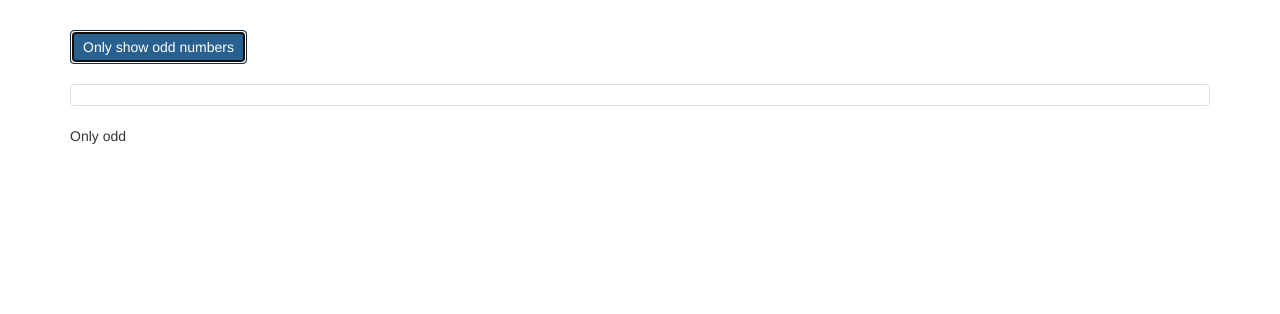
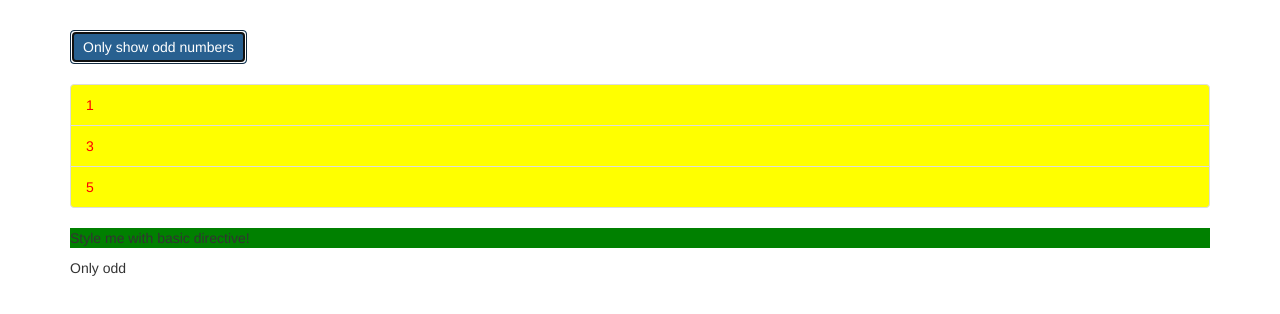
Before and after one commit to Netherwulf/angular-directive-training-app, an Angular app: page / in a window 1280 px wide. Both pictures are taken after a click on the button "Only show odd numbers". Shown: the top 314 px of the page. Built offline with nearby package versions, Linux system fonts and the light colour scheme.

Commit message:
Added basic attribute directive
Added basic attribute directive

```diff
--- a/src/app/app.component.css
+++ b/src/app/app.component.css
@@ -1,3 +1,7 @@
 .container {
   margin-top: 30px;
 }
+
+.odd {
+  color: red;
+}
--- a/src/app/app.component.html
+++ b/src/app/app.component.html
@@ -6,10 +6,24 @@
         (click)="onlyOdd = !onlyOdd">Only show odd numbers</button>
       <br><br>
       <ul class="list-group">
-        <li
-          class="list-group-item">
-        </li>
+        <div *ngIf="onlyOdd">
+          <li
+            class="list-group-item"
+            [ngClass]="{odd: odd % 2 !== 0}"
+            [ngStyle]="{backgroundColor: odd % 2 !== 0 ? 'yellow' : 'transparent'}"
+            *ngFor="let odd of oddNumbers">
+            {{ odd }}
+          </li>
+        </div>
+        <div *ngIf="!onlyOdd">
+          <li
+            class="list-group-item"
+            *ngFor="let even of evenNumbers">
+            {{ even }}
+          </li>
+        </div>
       </ul>
+      <p appBasicHighlight>Style me with basic directive!</p>
       <ng-template [ngIf]="onlyOdd">
         <p>Only odd</p>
       </ng-template>
--- a/src/app/app.component.ts
+++ b/src/app/app.component.ts
@@ -6,6 +6,8 @@ import { Component } from '@angular/core';
   styleUrls: ['./app.component.css']
 })
 export class AppComponent {
-  numbers = [1, 2, 3, 4, 5];
+  // numbers = [1, 2, 3, 4, 5];
+  oddNumbers = [1, 3, 5];
+  evenNumbers = [2, 4];
   onlyOdd = false;
 }
--- a/src/app/app.module.ts
+++ b/src/app/app.module.ts
@@ -4,10 +4,12 @@ import { FormsModule } from '@angular/forms';
 import { HttpModule } from '@angular/http';
 
 import { AppComponent } from './app.component';
+import {BasicHighlightDirective} from './basic-highlight/basic-highlight.directive';
 
 @NgModule({
   declarations: [
-    AppComponent
+    AppComponent,
+    BasicHighlightDirective
   ],
   imports: [
     BrowserModule,
--- /dev/null
+++ b/src/app/basic-highlight/basic-highlight.directive.ts
@@ -0,0 +1,12 @@
+import {Directive, ElementRef, OnInit} from '@angular/core';
+
+@Directive({
+  selector: '[appBasicHighlight]'
+})
+export class BasicHighlightDirective implements OnInit {
+  constructor(private elementRef: ElementRef) {}
+
+  ngOnInit(): void {
+    this.elementRef.nativeElement.style.backgroundColor = 'green';
+  }
+}
```
